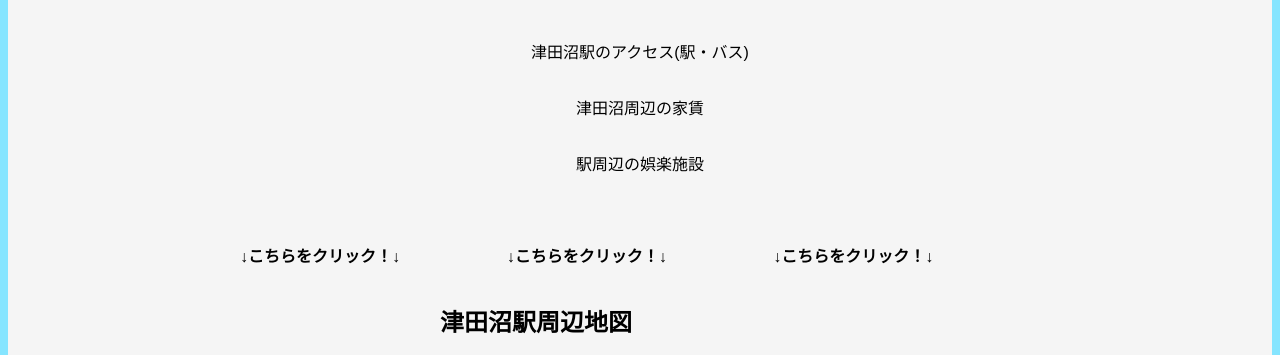
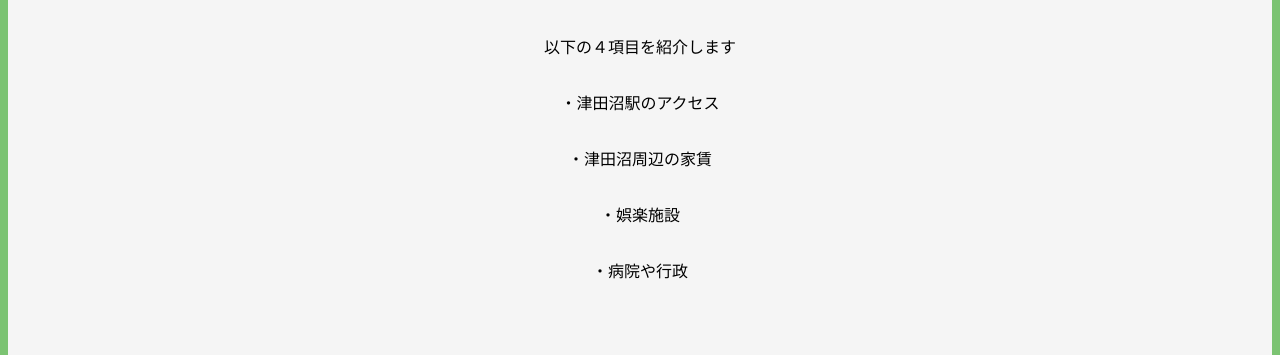
Before and after one commit to yabukilab/shimoda-a, a PHP site: page / in a window 1280 px wide. Shown: the part 691-1046 px from the top of the page. Run offline with PHP 8.4, Linux system fonts and the light colour scheme.

Commit message:
編集しました

```diff
--- a/htdocs/goraku.css
+++ b/htdocs/goraku.css
@@ -14,6 +14,7 @@ header {
 }
 
 header h1 {
+    color:white;
     margin: 0;
     font-size: 2.5rem;
     letter-spacing: 2px;
--- a/htdocs/goraku.html
+++ b/htdocs/goraku.html
@@ -9,8 +9,7 @@
 <body>
 
     <header>
-        <h1><a href="index.html" >津田沼の娯楽施設</a></h1> <!-- タイトル -->
-        <p>CIT_PM実験にて作成</p>
+        <h1>津田沼の娯楽施設</h1> <!-- タイトル -->
     </header>
 
     <main>
@@ -150,7 +149,7 @@
 
 
     <footer>
-    <p>shimoda_a</p>
+     <p>CIT_PM実験にて作成 shimoda_a</p>
     </footer>
 </body>
 </html>
--- a/htdocs/index.css
+++ b/htdocs/index.css
@@ -2,12 +2,12 @@
     display: flex;
     flex-direction: column;
     align-items: center;
-    padding: 20px;
+    padding: 15px;
 }
 
 h1 {
     font-size: 6em;
-    margin-bottom: 20px;
+    margin-bottom: 15px;
     font-family: Arial, sans-serif;
 }
 
@@ -67,7 +67,7 @@ h1 {
 }
 
 body {
-    background-color: #86e5ff;
+    background-color: #7bc372;
 }
 
 .container {
--- a/htdocs/index.html
+++ b/htdocs/index.html
@@ -12,45 +12,42 @@
 
 <body>
     <div class="container">
-        <h1>津田沼に住む予定の学生・社会人必見！</h1>
+        <h1>津田沼に住む予定の<br>学生・社会人向け</h1>
 
         <!-- 大きい写真を追加 -->
         <div class="main-image">
-            <img src="メインにふさわしい写真" alt="津田沼の景色">
+            <img src="メイン写真" lt="津田沼の景色">
         </div>
-
-        <p>津田沼駅のアクセス(駅・バス)</p>
-        <p>津田沼周辺の家賃</p>
-        <p>駅周辺の娯楽施設</p>
+        <p>以下の４項目を紹介します</p>
+        <p>・津田沼駅のアクセス</p><p>・津田沼周辺の家賃</p><p>・娯楽施設<p>・病院や行政</p></p>
         <p>
 
             <!-- 各施設の写真をボタン風に -->
         <div class="images">
             <div class="image">
-                <p>↓こちらをクリック！↓</p>
+                <p>アクセス</p>
                 <a href="リンク">
                 </a>
             </div>
             <div class="image">
-                <p>↓こちらをクリック！↓</p>
+                <p>家賃</p>
                 <a href="リンク">
                 </a>
             </div>
             <div class="image">
-                <p>↓こちらをクリック！↓</p>
+                <p>娯楽施設</p>
+                <a href="goraku.html">
+                </a>
+            </div>
+            <div class="image">
+                <p>病院・行政</p>
                 <a href="リンク">
                 </a>
             </div>
         </div>
-        <!-- Googleマップの埋め込み -->
-        <div class="map">
-            <h2>津田沼駅周辺地図</h2>
-            <iframe
-                src="https://www.google.com/maps/embed?pb=!1m16!1m12!1m3!1d3485.1456308908523!2d140.01892432378241!3d35.691134096546676!2m3!1f0!2f0!3f0!3m2!1i1024!2i768!4f13.1!2m1!1z5rSl55Sw5rK86aeF5ZGo6L665Zyw5Zuz!5e1!3m2!1sja!2sjp!4v1728457169313!5m2!1sja!2sjp"
-                width="400" height="450" style="border:0;" allowfullscreen=""></iframe>
-        </div>
+
     </div>
-    <p>※こちらは千葉工業大学PM学科のPM実験用のサイトです。</p>
+    <p>※こちらは千葉工業大学PM学科のPM実験用サイトです。</p>
     <!-- ↑絶対に必要 -->
 </body>
 
```
